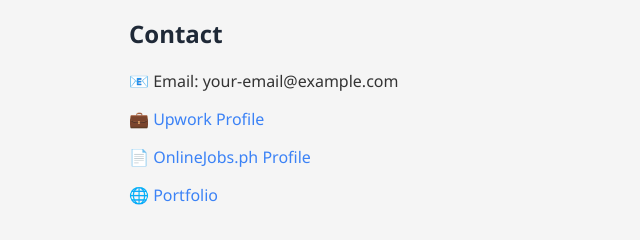
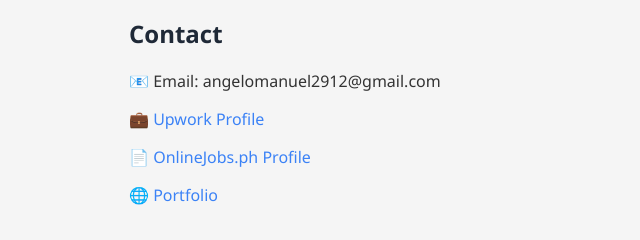
Before and after one commit to angelocastellvi/angelocastellvi, a plain HTML site: page index.html in a window 1280 px wide. Shown: the part 1150-1390 px from the top of the page, 111-751 px from the left. Drawn offline with Linux system fonts and the light colour scheme.

Commit message:
Update index.html

```diff
--- a/index.html
+++ b/index.html
@@ -80,7 +80,7 @@
 
   <section>
     <h2>Contact</h2>
-    <p>📧 Email: your-email@example.com</p>
+    <p>📧 Email: angelomanuel2912@gmail.com</p>
     <p>💼 <a href="https://www.upwork.com/freelancers/angelocastellvi?mp_source=share" target="_blank">Upwork Profile</a></p>
     <p>📄 <a href="https://www.onlinejobs.ph/jobseekers/info/1162699" target="_blank">OnlineJobs.ph Profile</a></p>
     <p>🌐 <a href="https://angelocastellvi.github.io/angelocastellvi/" target="_blank">Portfolio</a></p>
```
